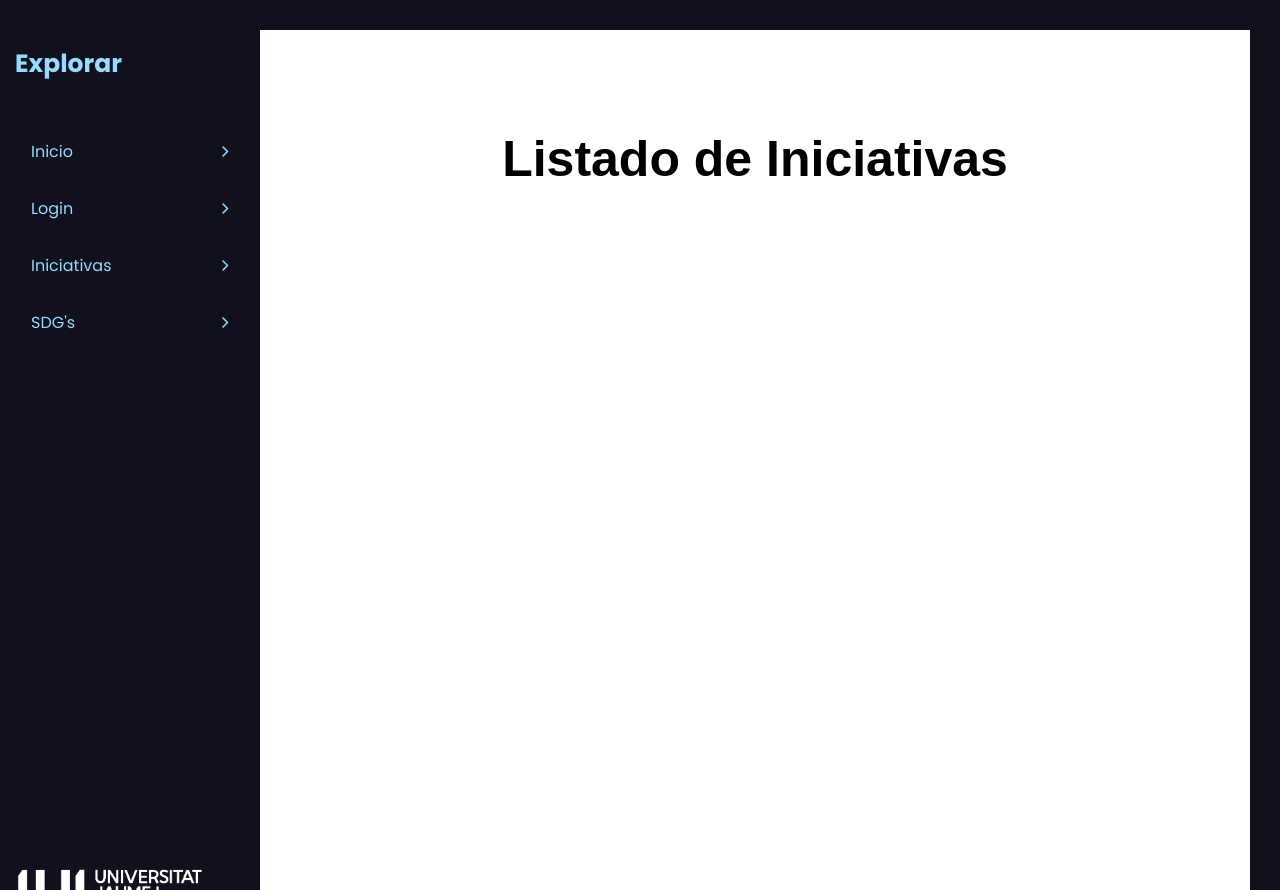
After one commit to danipalomo/1027-Disseny, a Spring app: template src/main/resources/templates/initiative/list.html in a window 1280 px wide. The commit adds this page. Run offline with Thymeleaf, Linux system fonts and the light colour scheme; the template is opened without the code that fills it, so the values that code supplies are empty; some of the project's set-up classes (security, data sources, template engines, error pages and the like) are left out, and stand-ins take their place.

Commit message:
Listado de iniciativas hecho, falta pulir (footer y un fondo)

```diff
--- a/src/main/java/es/uji/ei1027/SDGinUJI/controller/InitiativeController.java
+++ b/src/main/java/es/uji/ei1027/SDGinUJI/controller/InitiativeController.java
@@ -29,7 +29,7 @@ public class InitiativeController {
     }
 
     @RequestMapping("/list")
-    public String listSDGs(Model model) {
+    public String listInitiative(Model model) {
         List<Initiative> initiativeList = initiativeDao.getInitiatives();
         initiativeList.sort(Comparator.comparingInt(Initiative::getId));
         model.addAttribute("initiative", initiativeList);
--- a/src/main/java/es/uji/ei1027/SDGinUJI/model/Initiative.java
+++ b/src/main/java/es/uji/ei1027/SDGinUJI/model/Initiative.java
@@ -31,7 +31,9 @@ public class Initiative {
     private LocalDate finishDate;
 
     private enum InitiativeState {
-        WIP, DONE
+        Pending,
+        Approved,
+        Rejected,
     }
 
     public static int getIdCount() {
--- /dev/null
+++ b/src/main/resources/static/styles/list_initiative.css
@@ -0,0 +1,84 @@
+.container {
+  text-align: center;
+  padding: 20px;
+}
+
+.mainc {
+  margin-left: 260px;
+  margin-top: 30px;
+  margin-right: 30px;
+  height: 100%;
+}
+
+.initiative-list h2 {
+   text-align: center;
+    font-family: "Raleway", sans-serif;
+    font-weight: bold;
+    font-size: 60px;
+}
+h3 {
+   text-align: left;
+    font-family: "Raleway", sans-serif;
+    font-weight: bold;
+    font-size: 20px;
+}
+h1 {
+  font-family: "Raleway", sans-serif;
+  font-weight: bold;
+  font-size: 50px;
+  margin-top: 80px;
+  margin-bottom: 60px;
+}
+
+.initiative-list {
+  display: flex;
+  flex-wrap: wrap;
+  justify-content: space-between;
+}
+
+.initiative-card {
+  width: calc(50% - 20px);
+  margin-bottom: 40px;
+  background: linear-gradient(to bottom, #e0e0e0, #f2f2f2);
+  border-radius: 5px;
+  border: 1px solid #ccc;
+  padding: 20px;
+  box-shadow: 0 2px 4px rgba(0, 0, 0, 0.1);
+  opacity: 0;
+  animation: fade-in 1s ease-in-out forwards;
+}
+
+.initiative-card:nth-child(odd) {
+  margin-right: 20px;
+}
+
+.initiative-card:hover {
+  background-color: #e0e0e0;
+  box-shadow: 0 4px 8px rgba(0, 0, 0, 0.1);
+}
+
+.initiative-card h2 {
+  font-family: "Raleway", sans-serif;
+  font-size: 24px;
+    font-weight: bold;
+  margin-bottom: 10px;
+  text-align: center;
+}
+
+.initiative-card p {
+  font-family: "Raleway", sans-serif;
+  font-size: 16px;
+  margin-bottom: 5px;
+  text-align: left;
+}
+
+@keyframes fade-in {
+  0% {
+    opacity: 0;
+    transform: translateY(20px);
+  }
+  100% {
+    opacity: 1;
+    transform: translateY(0);
+  }
+}
--- a/src/main/resources/static/styles/menu_lateral.css
+++ b/src/main/resources/static/styles/menu_lateral.css
@@ -24,10 +24,12 @@
   position: center;
   margin-left: 25px
   padding: 15 15px;
+    z-index: 1003;
 }
 .sidebar a {
   color: #99daff;
   text-decoration: none;
+    z-index: 1003;
 }
 .menu-content {
   position: relative;
@@ -99,7 +101,7 @@
   left: 260px;
   width: calc(100% - 260px);
   transition: all 0.5s ease;
-  z-index: 1000;
+  z-index: 1002;
 }
 
 .navbar {
@@ -117,7 +119,7 @@
   align: center;
   width: 190px;
   height: auto;
-  z-index: 1001;
+  z-index: 1002;
 }
 
 .topbar {
@@ -129,6 +131,7 @@
   background-color: #11101d;
   color: #11101d;
   padding: 10px;
+  z-index: 1;
   box-sizing: border-box;
 }
 .rightbar {
--- /dev/null
+++ b/src/main/resources/templates/initiative/list.html
@@ -0,0 +1,66 @@
+<!DOCTYPE html>
+<html xmlns:th="http://www.thymeleaf.org">
+<head>
+    <meta charset="UTF-8" />
+    <meta http-equiv="X-UA-Compatible" content="IE=edge" />
+    <meta name="viewport" content="width=device-width, initial-scale=1.0" />
+    <title>Listado de Iniciativas</title>
+    <link rel="stylesheet" th:href="@{/styles/menu_lateral.css}" />
+    <link rel="stylesheet" th:href="@{/styles/list_initiative.css}" />
+    <link rel="stylesheet" href="https://cdnjs.cloudflare.com/ajax/libs/font-awesome/6.2.1/css/all.min.css" />
+</head>
+<body>
+<div class="topbar"></div>
+<div class="rightbar"></div>
+<nav class="sidebar">
+    <a href="#" class="titulo">Explorar</a>
+    <div class="menu-content">
+        <ul class="menu-items">
+            <li class="item">
+                <a th:href="@{/}" class="submenu-item">
+                    <span>Inicio</span>
+                    <i class="fa-solid fa-chevron-right"></i>
+                </a>
+            </li>
+            <li class="item">
+                <div class="submenu-item">
+                    <span>Login</span>
+                    <i class="fa-solid fa-chevron-right"></i>
+                </div>
+            </li>
+            <li class="item">
+                <a href="/initiative/list" class="submenu-item">
+                    <span>Iniciativas</span>
+                    <i class="fa-solid fa-chevron-right"></i>
+                </a>
+            </li>
+            <li class="item">
+                <div class="submenu-item">
+                    <span>SDG's</span>
+                    <i class="fa-solid fa-chevron-right"></i>
+                </div>
+            </li>
+        </ul>
+    </div>
+    <div class="menu-image">
+        <img src="/assets/logo_uji_white.png" alt="Imagen del menú" class="menu-image" />
+    </div>
+</nav>
+
+<div class="mainc">
+    <div class="container">
+        <h1>Listado de Iniciativas</h1>
+        <div class="initiative-list">
+            <div th:each="initiative : ${initiative}" class="initiative-card">
+                <h2 th:text="${initiative.name}" style="text-transform: capitalize;">Título de la iniciativa</h2>
+                <h3>Descripción:</h3>
+                <p th:text="${initiative.description}" style="text-transform: capitalize;">Descripción de la iniciativa</p>
+                <p th:text="${initiative.state}" style="text-transform: capitalize;">Estado:</p>
+                <p th:text="${initiative.results}" style="text-transform: capitalize;">Resultado de la iniciativa</p>
+                <p th:text="${initiative.goal}" style="text-transform: capitalize;">Motivación de la iniciativa</p>
+            </div>
+        </div>
+    </div>
+</div>
+</body>
+</html>
```
Also changed, not shown: src/main/resources/static/index.html (+9 -2 lines), src/main/resources/templates/login/login.html (added, +10 -0 lines).
